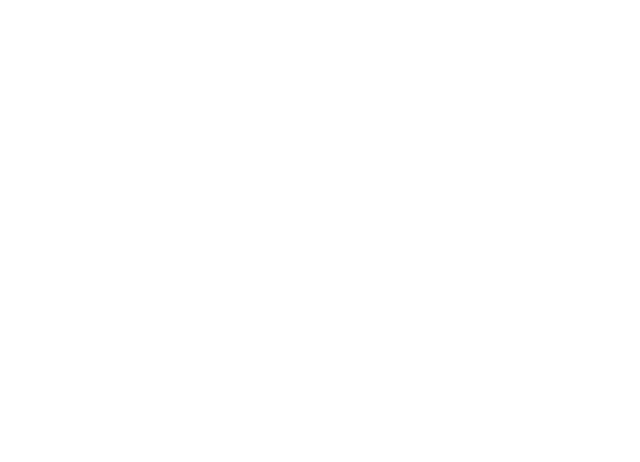
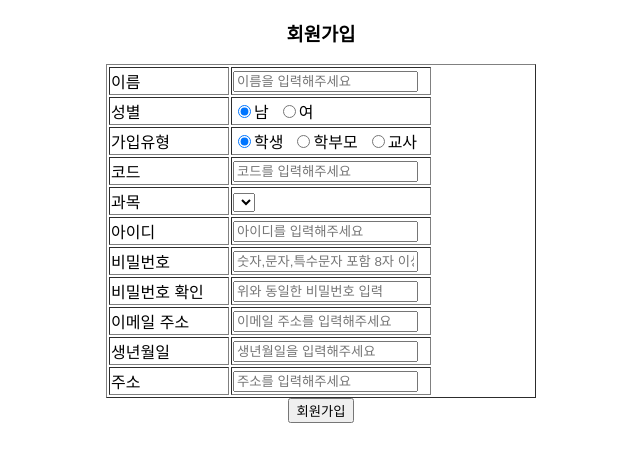
Before and after one commit to ssookkii/CheeseFriends_react, a React (Create React App) app: page /regi in a window 1280 px wide. Shown: the top 462 px of the page, without its empty margins (319-959 px from the left). Built offline with nearby package versions, Linux system fonts and the light colour scheme.

Commit message:
psj 0411

```diff
--- a/package.json
+++ b/package.json
@@ -8,10 +8,12 @@
     "@testing-library/user-event": "^13.5.0",
     "axios": "^1.3.5",
     "react": "^18.2.0",
+    "react-cookie": "^4.1.1",
     "react-dom": "^18.2.0",
     "react-router-dom": "^6.10.0",
     "react-scripts": "5.0.1",
     "react-session": "^0.0.1",
+    "react-session-api": "^1.1.0",
     "react-speech": "^1.0.2",
     "tts-js": "^1.0.1",
     "web-vitals": "^2.1.4"
--- a/src/App.js
+++ b/src/App.js
@@ -1,10 +1,31 @@
+import React, {useEffect} from 'react';
+import { BrowserRouter, Routes, Route, Link } from 'react-router-dom'
 
 import './App.css';
+import Login from './login/login';
+import Regi from './login/regi';
 
 function App() {
+
   return (
-    <div>
+    <div className="App">
+      <BrowserRouter>
 
+        <main>
+          <div className="py-4">
+            <div className="container">
+              <Routes>
+
+                <Route path="/" element={<Login/>}></Route>
+
+                <Route path="/regi" element={<Regi/>}></Route>
+
+              </Routes>
+            </div>
+          </div>
+        </main>
+
+      </BrowserRouter>
 
     </div>
   );
--- /dev/null
+++ b/src/login/login.js
@@ -0,0 +1,108 @@
+import React, { useEffect, useState } from "react";
+import { useCookies } from "react-cookie";
+import { useNavigate } from "react-router-dom";
+
+import axios from "axios";
+
+
+function Login(){
+
+    const history = useNavigate();
+
+    const [id, setId] = useState('');
+    const [pwd, setPwd] = useState('');
+
+    const [cookies, setCookies] = useCookies('');
+
+    // checkbox
+    const [saveId, setSaveId] = useState(false);
+
+    function checkHandler(){
+        alert(saveId);
+        setSaveId(!saveId);
+
+        if(!saveId === true && id !== ""){
+            setCookies("user_id", id);
+        }else{
+            setCookies("user_id", '');
+        }
+    }
+
+    function login(){
+        axios.post("http://localhost:3000/login", null, { params: {"id": id, "pwd": pwd}})
+        .then(function(resp){
+            alert(resp.data);
+            if(resp.data !== null && resp.data !== ""){
+                alert(resp.data.name + "님 환영합니다");
+
+                localStorage.setItem("login", JSON.stringify(resp.data));
+                history("/bbslist");
+
+            }else{
+                alert("id나 password를 확인하십시오");
+            }
+        })
+        .catch(function(err){
+            alert(err);
+        })
+    }
+
+
+    useEffect(function(){
+        let user_id = cookies.user_id;
+        if(user_id !== undefined && user_id !== ""){
+            setId(user_id);
+            setSaveId(true);
+        }else{
+            setId('');
+            setSaveId(false);
+        }
+    }, [cookies]);
+
+    return(
+        <div>
+
+            <table  align="center">
+            <colgroup>
+                <col width="100"/><col width="20"/><col width="100"/><col width="100" />
+            </colgroup>
+            <tbody>
+            <tr>
+                <td rowspan="2">
+                    <h3>Login</h3>
+                </td>
+                <td align="left">ID</td>
+                <td>
+                    <input value={id} onChange={(e)=>setId(e.target.value)} placeholder="아이디" />
+                </td>
+                <td rowspan="2">
+                    <button onClick={login}>Login</button>
+                </td>
+            </tr>
+            <tr>
+                <td align="left">PW</td>
+                <td>
+                    <input type="password" value={pwd} onChange={(e)=>setPwd(e.target.value)} placeholder="패스워드" />
+                </td>
+            </tr>
+            <tr>
+                <td></td>
+                <td align="left" colspan="2">
+                    <input type="checkbox" checked={saveId} onChange={checkHandler} />id 저장
+                </td>
+            </tr>
+
+
+            </tbody>
+            </table>
+
+            <br/>
+            처음이신가요?&nbsp;<a href="/regi">회원가입</a>
+            <br/>
+            <a href="/idsearch">ID/비밀번호 찾기</a>
+        </div>
+    )
+
+}
+
+export default Login;
--- /dev/null
+++ b/src/login/regi.js
@@ -0,0 +1,158 @@
+import React, { useState } from "react";
+import axios from "axios";
+import { useNavigate } from "react-router-dom";
+
+function Regi(){
+
+    const [id, setId] = useState('');
+    const [password, setPassword] = useState('');
+    const [name, setName] = useState('');
+    const [gender, setGender] = useState('남');
+    const [email, setEmail] = useState('');
+    const [birth, setBirth] = useState("");
+    const [address, setAddress] = useState("");
+    const [facename, setFacename] = useState("");
+    const [phone, setPhone] = useState("");
+    const [phone_public, setPhone_public] = useState("");
+    const [jointype, setJointype] = useState("");
+    const [auth, setAuth] = useState('학생');
+
+    const [groupcode, setGroupcode] = useState("");
+    const [passwordcheck, setPasswordcheck] = useState("");
+
+    function genderChange(e){
+        setGender(e.target.value);
+    }
+
+    function authChange(e){
+        setAuth(e.target.value);
+    }
+
+    let history = useNavigate();
+
+    function idcheck(){
+        // const resp = axios.post("http://localhost:3000/idcheck", null, { params:{ "id":id}});
+        // console.log(resp.data);
+
+        axios.post("http://localhost:3000/idcheck", null, { params:{ "id":id}})
+        .then(function(resp){
+            console.log(resp.data)
+            if(resp.data === "YES"){
+                alert("이 아이디는 사용할 수 있습니다");
+            }else{
+                alert("사용중인 아이디입니다");
+                setId('');
+            }
+        })
+        .catch(function(err){
+            alert('err')
+        })
+    }
+
+    function account(){
+        axios.post("http://localhost:3000/addmember", null, { params:{ "id":id, "password":password, "name": name, "email":email}})
+        .then(function(resp){
+            if(resp.data === "YES"){
+                alert("정상적으로 가입되었습니다");
+                history("/");      // 이동(link)
+            }else{
+                alert("가입되지 않았습니다");
+            }
+        })
+        .catch(function(err){
+            alert("err");
+        })
+
+    }
+
+    return(
+        <div>
+            <h3>회원가입</h3>
+
+            <table border="1" align="center">
+            <colgroup>
+                <col width="120"/><col width="200" /><col width="100" />
+            </colgroup>
+            <tbody>
+            <tr>
+                <td align="left">이름</td>
+                <td align="left">
+                <input value={name} onChange={(e)=>setName(e.target.value)} placeholder="이름을 입력해주세요" />
+                </td>
+            </tr>
+            <tr>
+                <td align="left">성별</td>
+                <td align="left">
+                    <input type="radio" value="남" onChange={genderChange} checked={gender === '남'}/>남
+                     &nbsp;
+                    <input type="radio" value="여" onChange={genderChange} checked={gender === '여'}/>여
+                </td>
+            </tr>
+            <tr>
+                <td align="left">가입유형</td>
+                <td align="left">
+                    <input type="radio" value="학생" onChange={authChange} checked={auth === '학생'}/>학생
+                    &nbsp;
+                    <input type="radio" value="학부모" onChange={authChange} checked={auth === '학부모'}/>학부모
+                    &nbsp;
+                    <input type="radio" value="교사" onChange={authChange} checked={auth === '교사'}/>교사
+                </td>
+            </tr>
+            <tr>
+                <td align="left">코드</td>
+                <td align="left">
+                    <input value={groupcode} onChange={(e)=>setGroupcode(e.target.value)} placeholder="코드를 입력해주세요" />
+                </td>
+            </tr>
+            <tr>
+                <td align="left">과목</td>
+                <td align="left">
+                    <select>
+                    </select>
+                </td>
+            </tr>
+            <tr>
+                <td align="left">아이디</td>
+                <td align="left">
+                <input value={id} onChange={(e)=>setId(e.target.value)} placeholder="아이디를 입력해주세요" />
+                </td>
+            </tr>
+            <tr>
+                <td align="left">비밀번호</td>
+                <td align="left">
+                <input value={password} onChange={(e)=>setPassword(e.target.value)} placeholder="숫자,문자,특수문자 포함 8자 이상" />
+                </td>
+            </tr>
+            <tr>
+                <td align="left">비밀번호 확인</td>
+                <td align="left">
+                <input value={passwordcheck} onChange={(e)=>setPasswordcheck(e.target.value)} placeholder="위와 동일한 비밀번호 입력" />
+                </td>
+            </tr>
+            <tr>
+                <td align="left">이메일 주소</td>
+                <td align="left">
+                <input value={email} onChange={(e)=>setEmail(e.target.value)} placeholder="이메일 주소를 입력해주세요" />
+                </td>
+            </tr>
+            <tr>
+                <td align="left">생년월일</td>
+                <td align="left">
+                <input value={birth} onChange={(e)=>setBirth(e.target.value)} placeholder="생년월일을 입력해주세요" />
+                </td>
+            </tr>
+            <tr>
+                <td align="left">주소</td>
+                <td align="left">
+                <input value={address} onChange={(e)=>setAddress(e.target.value)} placeholder="주소를 입력해주세요" />
+                </td>
+            </tr>
+
+            </tbody>
+            </table>
+            <button onClick={account}>회원가입</button>
+        </div>
+    )
+}
+
+export default Regi;
```
Also changed, not shown: 1 other file (tests, documents, lock files or other folders).
